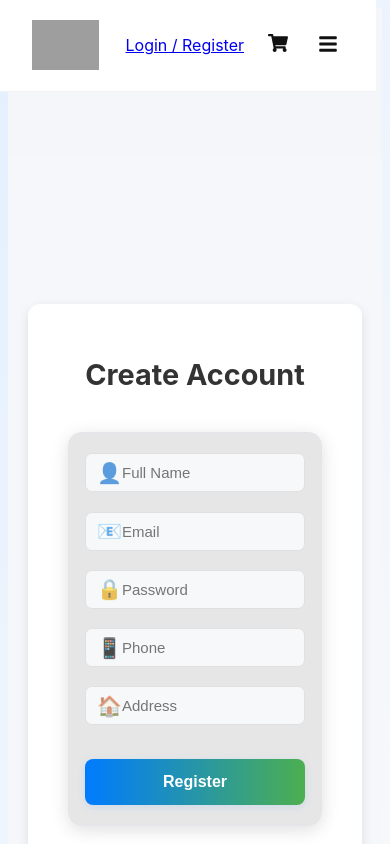
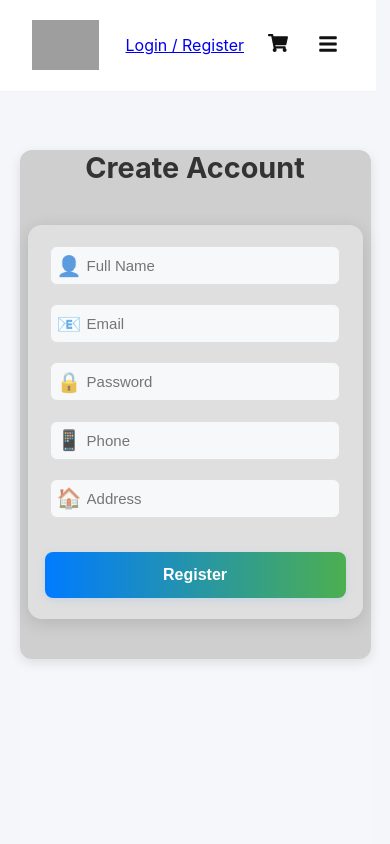
Before and after one commit to sevencube73-cloud/manwellfrontend, a React (Create React App) app: page /register in a window 390 px wide. Shown: the top 844 px of the page. Built offline with nearby package versions, Linux system fonts and the light colour scheme; no server answers; grey boxes are pictures that could not be loaded.

Commit message:
Update HomePage.css

```diff
--- a/src/pages/HomePage.css
+++ b/src/pages/HomePage.css
@@ -1,3 +1,8 @@
+body{
+  box-sizing: border-box;
+  margin: 0; padding: 0;
+}
+
 .home-container {
   max-width: 1200px;
   margin: 0 auto;
@@ -62,18 +67,17 @@
 
 
 /* Full page centering */
-.login-page {
+.login-page, .register-page {
   display: flex;
   justify-content: center;
-  align-items: center;
-  height: 100vh;
+  align-items: flex-start;
+  height: 80vh;
   background: #f5f7fa;
-  padding: 20px;
 }
 
 /* Card container */
-.login-card {
-  background: #ffffff;
+.login-card, .register-card {
+  background: #cfcfcf;
   padding: 30px 40px;
   border-radius: 12px;
   box-shadow: 0px 4px 12px rgba(0, 0, 0, 0.1);
@@ -86,13 +90,13 @@
   font-size: 1.8rem;
   font-weight: bold;
   text-align: center;
-  margin-bottom: 20px;
   color: #333;
+  text-transform: uppercase;
 }
 
 /* Form inputs (affects inputs inside LoginForm) */
 .login-card input {
-  width: 100%;
+  width: 90%;
   padding: 12px;
   margin: 10px 0;
   border-radius: 8px;
@@ -120,27 +124,9 @@
 }
 
 
-
-/*  */
-
 /* Full page centering */
-.register-page {
-  display: flex;
-  justify-content: center;
-  align-items: center;
-  height: 100vh;
-  background: #f5f7fa;
-  padding: 20px;
-}
-
-/* Card container */
-.register-card {
-  background: #ffffff;
-  padding: 30px 40px;
-  border-radius: 12px;
-  box-shadow: 0px 4px 12px rgba(0, 0, 0, 0.1);
-  width: 100%;
-  max-width: 450px;
+ .register-page {
+     height: 90vh;
 }
 
 /* Title */
@@ -148,19 +134,9 @@
   font-size: 1.8rem;
   font-weight: bold;
   text-align: center;
-  margin-bottom: 20px;
   color: #333;
 }
 
-/* Form inputs (affects inputs inside RegisterForm) */
-.register-card input {
-  width: 100%;
-  padding: 12px;
-  margin: 10px 0;
-  border-radius: 8px;
-  border: 1px solid #ccc;
-  font-size: 1rem;
-}
 
 /* Button */
 .register-card button {
@@ -181,6 +157,24 @@
   background: #1e7e34;
 }
 
+
+@media (max-width: 768px) {
+	.login-page, .register-page{
+          position: relative;
+          left: 5%;
+          right: 5%;
+          width: 90%;
+     }
+     .login-card, .register-card{
+          padding: 0 .5em 0 .5em;
+     }
+     .login-card input{
+          width: 80%;
+     }
+     .login-title, .register-title{
+          padding: 0; margin: 0;
+     }
+}
 
 /*  */
 
@@ -274,5 +268,5 @@
   text-align: center;
   margin-top: 50px;
   font-size: 1.1rem;
-  color: #444;
+  color: #444;
 }
```
